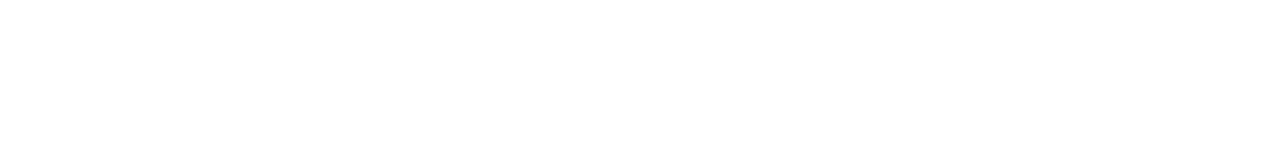
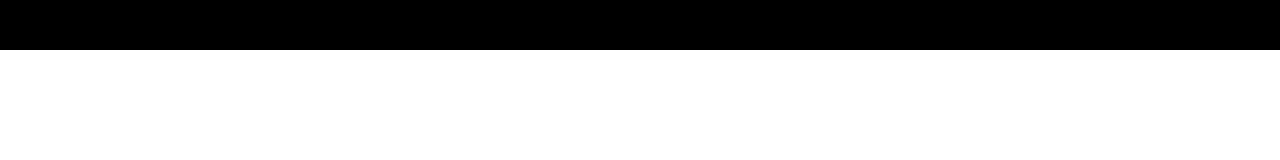
Before and after one commit to griffinht/scribbleshare, a plain HTML site: page board-web-client/index.html in a window 1280 px wide. Drawn offline with Linux system fonts and the light colour scheme.

Commit message:
add space for a header

```diff
--- a/board-web-client/index.html
+++ b/board-web-client/index.html
@@ -8,7 +8,12 @@
         <script type="module" src="scripts/main.js"></script>
     </head>
     <body>
-        <canvas id="canvas"></canvas>
+        <div id="header">
+            <h1>why hello there</h1>
+        </div>
+        <div id="canvasWrapper">
+            <canvas id="canvas"></canvas>
+        </div>
         <script src="scripts/globals.js"></script>
     </body>
 </html>
--- a/board-web-client/scripts/main.js
+++ b/board-web-client/scripts/main.js
@@ -5,9 +5,8 @@ import WebSocketHandler from './WebSocketHandler.js'
 window.addEventListener('resize', resizeCanvas);
 function resizeCanvas() {
         let imageData = ctx.getImageData(0, 0, canvas.width, canvas.height);
-        canvas.width = window.innerWidth;
-        canvas.height = window.innerHeight;
-        ctx.putImageData(imageData, 0, 0);
+        canvas.width = canvas.parentElement.offsetWidth;
+        canvas.height = canvas.parentElement.offsetHeight;
         //todo redraw?
 };
 resizeCanvas();
--- a/board-web-client/style.css
+++ b/board-web-client/style.css
@@ -3,6 +3,25 @@
     padding: 0;
 }
 
-canvas {
+html, body {
+    height: 100%;
+}
+
+body {
+    display: flex;
+    flex-flow: column;
+}
+
+#canvas {
     display: block;
 }
+
+#canvasWrapper {
+    flex: 1 1 auto;
+}
+
+#header {
+    height: 50px;
+    width: 100%;
+    background-color: black;
+}
```
